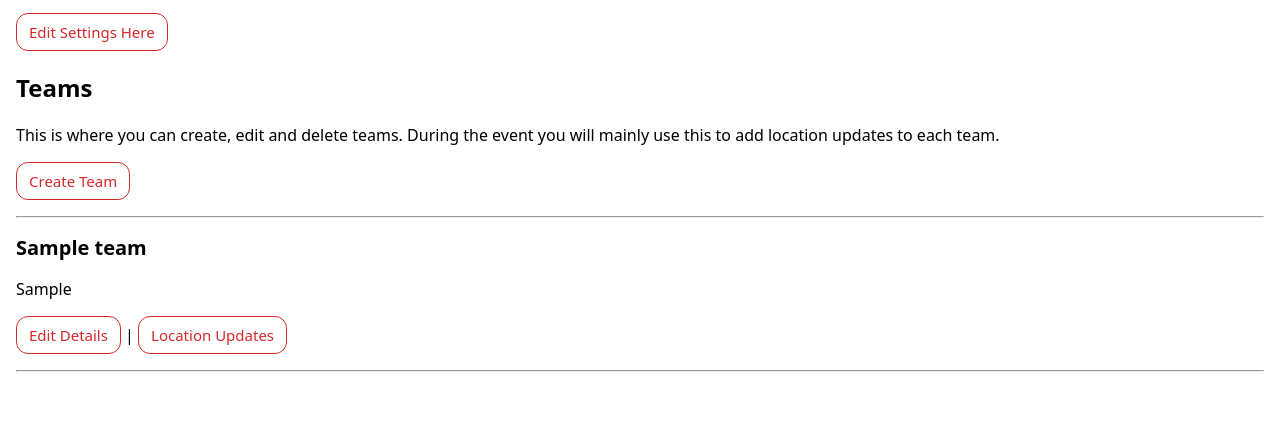
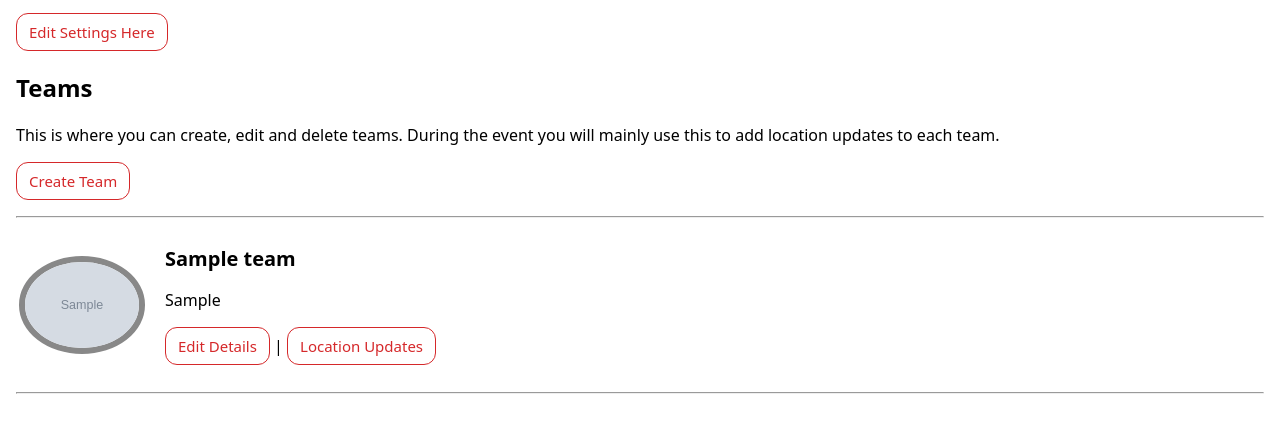
Before and after one commit to bilaalrashid/rag-lost, a PHP site: page /admin/index.php in a window 1280 px wide. Shown: the part 260-693 px from the top of the page. Run offline with PHP 8.4, Linux system fonts and the light colour scheme; the visitor is signed in with stand-in values (Sample User, id 1); tables that the repository leaves empty hold one stand-in row (values such as "Sample post"); grey boxes marked "Sample" are stand-in pictures; a stand-in replaces the project's code that opens the database connection; some libraries are stand-ins or nearby versions.

Commit message:
Add team image to admin page

```diff
--- a/public/admin/index.php
+++ b/public/admin/index.php
@@ -35,10 +35,19 @@
 						} else {
 							foreach ($model as $team) {
 					?>
-							<div>
-								<h2><?php echo $team->getTeamName(); ?></h2>
-								<p><?php echo $team->getMembers(); ?></p>
-								<p><a href="/admin/team/edit?id=<?php echo $team->getID(); ?>" class="link-button">Edit Details</a> | <a href="/admin/location-update/view?teamID=<?php echo $team->getID(); ?>" class="link-button">Location Updates</a></p>
+							<div class="team-list-item">
+								<table>
+									<tr>
+										<td>
+											<img src="<?php echo $team->getTeamImageURL(); ?>" style="border-color: <?php echo $team->getTeamColor(); ?>" />
+										</td>
+										<td>
+											<h2><?php echo $team->getTeamName(); ?></h2>
+											<p><?php echo $team->getMembers(); ?></p>
+											<p><a href="/admin/team/edit?id=<?php echo $team->getID(); ?>" class="link-button">Edit Details</a> | <a href="/admin/location-update/view?teamID=<?php echo $team->getID(); ?>" class="link-button">Location Updates</a></p>
+										</td>
+									</tr>
+								</table>
 							</div>
 							<hr />
 					<?php
--- a/public/css/admin.css
+++ b/public/css/admin.css
@@ -31,6 +31,14 @@ header img {
 
 .wrapper {
   margin: 16px 0;
+}
+
+.team-list-item table img {
+  width: calc(120px - 6px);
+  border-radius: 100%;
+  border: 6px solid var(--rag-red-color);
+  display: table-cell;
+  margin-right: 16px;
 }
 
 form .form-row {
```
